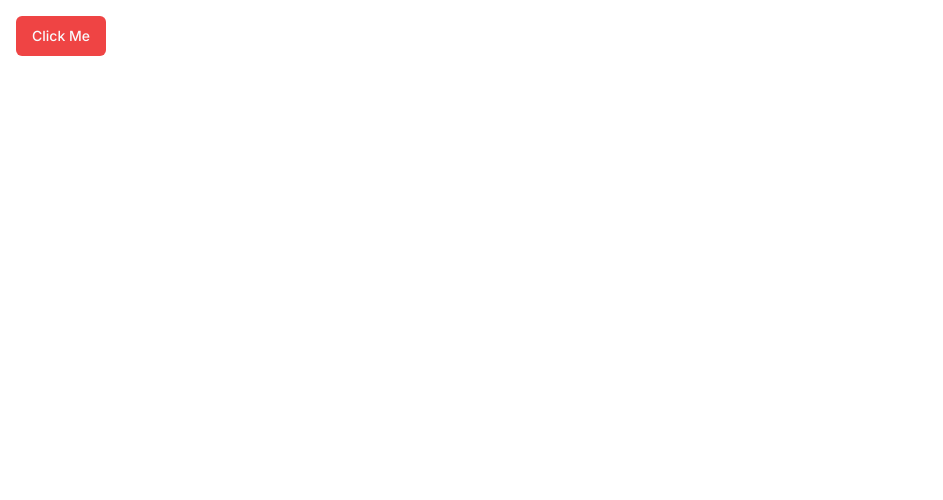
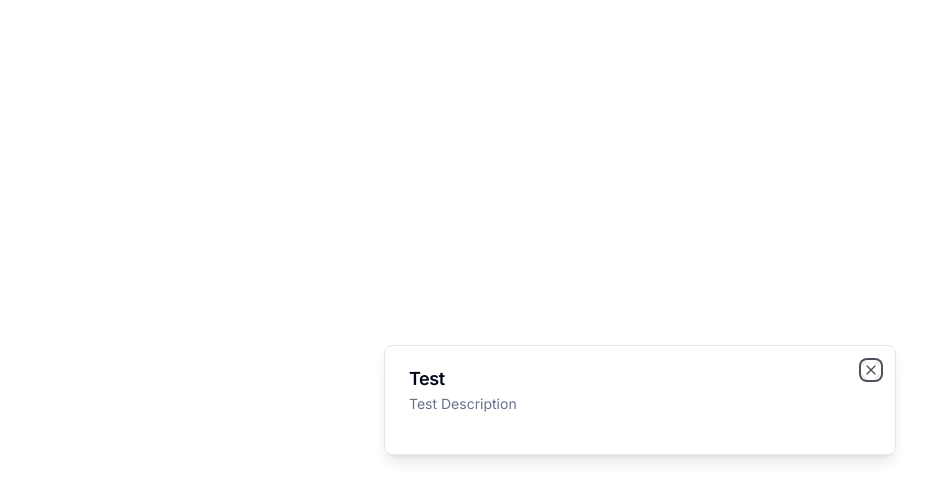
Before and after one commit to Divyajyoti1801/e_commerce_clone_admin, a Next.js app: page / in a window 1280 px wide. Shown: the top 500 px of the page, without its empty margins (0-943 px from the left). Built offline with nearby package versions, Linux system fonts and the light colour scheme.

Commit message:
Day-1 completed

```diff
--- /dev/null
+++ b/app/(auth)/(routes)/sign-in/[[...sign-in]]/page.tsx
@@ -0,0 +1,5 @@
+import { SignIn } from "@clerk/nextjs";
+
+export default function Page() {
+  return <SignIn />;
+}
--- /dev/null
+++ b/app/(auth)/(routes)/sign-up/[[...sign-up]]/page.tsx
@@ -0,0 +1,5 @@
+import { SignUp } from "@clerk/nextjs";
+
+export default function Page() {
+  return <SignUp />;
+}
--- /dev/null
+++ b/app/(auth)/layout.tsx
@@ -0,0 +1,9 @@
+export default function AuthLayout({
+  children,
+}: {
+  children: React.ReactNode;
+}) {
+  return (
+    <div className="flex items-center justify-center h-full">{children}</div>
+  );
+}
--- a/app/(root)/page.tsx
+++ b/app/(root)/page.tsx
@@ -1,14 +1,19 @@
-import { Button } from "@/components/ui/button";
+"use client";
+
+import { Modal } from "@/components/ui/modal";
 import React from "react";
 
-const Home = () => {
+const SetupPage = () => {
   return (
     <div className="p-4">
-      <Button size="default" variant="destructive">
-        Click Me
-      </Button>
+      <Modal
+        title="Test"
+        description="Test Description"
+        isOpen
+        onClose={() => {}}
+      ></Modal>
     </div>
   );
 };
 
-export default Home;
+export default SetupPage;
--- a/app/layout.tsx
+++ b/app/layout.tsx
@@ -1,7 +1,7 @@
 import type { Metadata } from "next";
 import { Inter } from "next/font/google";
 import "./globals.css";
-
+import { ClerkProvider } from "@clerk/nextjs";
 const inter = Inter({ subsets: ["latin"] });
 
 export const metadata: Metadata = {
@@ -15,8 +15,10 @@
   children: React.ReactNode;
 }) {
   return (
-    <html lang="en">
-      <body className={inter.className}>{children}</body>
-    </html>
+    <ClerkProvider>
+      <html lang="en">
+        <body className={inter.className}>{children}</body>
+      </html>
+    </ClerkProvider>
   );
 }
--- /dev/null
+++ b/components/modals/store-modal.tsx
@@ -0,0 +1,18 @@
+"use client";
+
+import { Modal } from "@/components/ui/modal";
+import { useStoreModal } from "@/hooks/use-store-modal";
+
+export const StoreModal = () => {
+  const storeModal = useStoreModal();
+  return (
+    <Modal
+      title="Create Store"
+      description="Add a new store to manage products and categories"
+      isOpen={false}
+      onClose={() => {}}
+    >
+      Future Create Store Form
+    </Modal>
+  );
+};
--- /dev/null
+++ b/components/ui/dialog.tsx
@@ -0,0 +1,123 @@
+"use client"
+
+import * as React from "react"
+import * as DialogPrimitive from "@radix-ui/react-dialog"
+import { X } from "lucide-react"
+
+import { cn } from "@/lib/utils"
+
+const Dialog = DialogPrimitive.Root
+
+const DialogTrigger = DialogPrimitive.Trigger
+
+const DialogPortal = ({
+  className,
+  ...props
+}: DialogPrimitive.DialogPortalProps) => (
+  <DialogPrimitive.Portal className={cn(className)} {...props} />
+)
+DialogPortal.displayName = DialogPrimitive.Portal.displayName
+
+const DialogOverlay = React.forwardRef<
+  React.ElementRef<typeof DialogPrimitive.Overlay>,
+  React.ComponentPropsWithoutRef<typeof DialogPrimitive.Overlay>
+>(({ className, ...props }, ref) => (
+  <DialogPrimitive.Overlay
+    ref={ref}
+    className={cn(
+      "fixed inset-0 z-50 bg-background/80 backdrop-blur-sm data-[state=open]:animate-in data-[state=closed]:animate-out data-[state=closed]:fade-out-0 data-[state=open]:fade-in-0",
+      className
+    )}
+    {...props}
+  />
+))
+DialogOverlay.displayName = DialogPrimitive.Overlay.displayName
+
+const DialogContent = React.forwardRef<
+  React.ElementRef<typeof DialogPrimitive.Content>,
+  React.ComponentPropsWithoutRef<typeof DialogPrimitive.Content>
+>(({ className, children, ...props }, ref) => (
+  <DialogPortal>
+    <DialogOverlay />
+    <DialogPrimitive.Content
+      ref={ref}
+      className={cn(
+        "fixed left-[50%] top-[50%] z-50 grid w-full max-w-lg translate-x-[-50%] translate-y-[-50%] gap-4 border bg-background p-6 shadow-lg duration-200 data-[state=open]:animate-in data-[state=closed]:animate-out data-[state=closed]:fade-out-0 data-[state=open]:fade-in-0 data-[state=closed]:zoom-out-95 data-[state=open]:zoom-in-95 data-[state=closed]:slide-out-to-left-1/2 data-[state=closed]:slide-out-to-top-[48%] data-[state=open]:slide-in-from-left-1/2 data-[state=open]:slide-in-from-top-[48%] sm:rounded-lg md:w-full",
+        className
+      )}
+      {...props}
+    >
+      {children}
+      <DialogPrimitive.Close className="absolute right-4 top-4 rounded-sm opacity-70 ring-offset-background transition-opacity hover:opacity-100 focus:outline-none focus:ring-2 focus:ring-ring focus:ring-offset-2 disabled:pointer-events-none data-[state=open]:bg-accent data-[state=open]:text-muted-foreground">
+        <X className="h-4 w-4" />
+        <span className="sr-only">Close</span>
+      </DialogPrimitive.Close>
+    </DialogPrimitive.Content>
+  </DialogPortal>
+))
+DialogContent.displayName = DialogPrimitive.Content.displayName
+
+const DialogHeader = ({
+  className,
+  ...props
+}: React.HTMLAttributes<HTMLDivElement>) => (
+  <div
+    className={cn(
+      "flex flex-col space-y-1.5 text-center sm:text-left",
+      className
+    )}
+    {...props}
+  />
+)
+DialogHeader.displayName = "DialogHeader"
+
+const DialogFooter = ({
+  className,
+  ...props
+}: React.HTMLAttributes<HTMLDivElement>) => (
+  <div
+    className={cn(
+      "flex flex-col-reverse sm:flex-row sm:justify-end sm:space-x-2",
+      className
+    )}
+    {...props}
+  />
+)
+DialogFooter.displayName = "DialogFooter"
+
+const DialogTitle = React.forwardRef<
+  React.ElementRef<typeof DialogPrimitive.Title>,
+  React.ComponentPropsWithoutRef<typeof DialogPrimitive.Title>
+>(({ className, ...props }, ref) => (
+  <DialogPrimitive.Title
+    ref={ref}
+    className={cn(
+      "text-lg font-semibold leading-none tracking-tight",
+      className
+    )}
+    {...props}
+  />
+))
+DialogTitle.displayName = DialogPrimitive.Title.displayName
+
+const DialogDescription = React.forwardRef<
+  React.ElementRef<typeof DialogPrimitive.Description>,
+  React.ComponentPropsWithoutRef<typeof DialogPrimitive.Description>
+>(({ className, ...props }, ref) => (
+  <DialogPrimitive.Description
+    ref={ref}
+    className={cn("text-sm text-muted-foreground", className)}
+    {...props}
+  />
+))
+DialogDescription.displayName = DialogPrimitive.Description.displayName
+
+export {
+  Dialog,
+  DialogTrigger,
+  DialogContent,
+  DialogHeader,
+  DialogFooter,
+  DialogTitle,
+  DialogDescription,
+}
--- /dev/null
+++ b/components/ui/modal.tsx
@@ -0,0 +1,42 @@
+"use client";
+import {
+  Dialog,
+  DialogContent,
+  DialogDescription,
+  DialogHeader,
+  DialogTitle,
+} from "@/components/ui/dialog";
+
+interface ModalProps {
+  title: string;
+  description: string;
+  isOpen: boolean;
+  onClose: () => void;
+  children?: React.ReactNode;
+}
+
+export const Modal: React.FC<ModalProps> = ({
+  title,
+  description,
+  isOpen,
+  onClose,
+  children,
+}) => {
+  const onChange = (open: boolean) => {
+    if (!open) {
+      onClose();
+    }
+  };
+
+  return (
+    <Dialog open={isOpen} onOpenChange={onChange}>
+      <DialogContent>
+        <DialogHeader>
+          <DialogTitle>{title}</DialogTitle>
+          <DialogDescription>{description}</DialogDescription>
+        </DialogHeader>
+        <div>{children}</div>
+      </DialogContent>
+    </Dialog>
+  );
+};
--- /dev/null
+++ b/hooks/use-store-modal.tsx
@@ -0,0 +1,13 @@
+import { create } from "zustand";
+
+interface useStoreModalStore {
+  isOpen: boolean;
+  onOpen: () => void;
+  onClose: () => void;
+}
+
+export const useStoreModal = create<useStoreModalStore>((set) => ({
+  isOpen: false,
+  onClose: () => set({ isOpen: true }),
+  onOpen: () => set({ isOpen: false }),
+}));
--- a/package.json
+++ b/package.json
@@ -9,6 +9,8 @@
     "lint": "next lint"
   },
   "dependencies": {
+    "@clerk/nextjs": "^4.23.2",
+    "@radix-ui/react-dialog": "^1.0.4",
     "@radix-ui/react-slot": "^1.0.2",
     "@types/node": "20.5.1",
     "@types/react": "18.2.20",
@@ -26,6 +28,7 @@
     "tailwind-merge": "^1.14.0",
     "tailwindcss": "3.3.3",
     "tailwindcss-animate": "^1.0.6",
-    "typescript": "5.1.6"
+    "typescript": "5.1.6",
+    "zustand": "^4.4.1"
   }
 }
```
Also changed, not shown: middleware.ts (added, +7 -0 lines), 2 other files (tests, documents, lock files or other folders).
